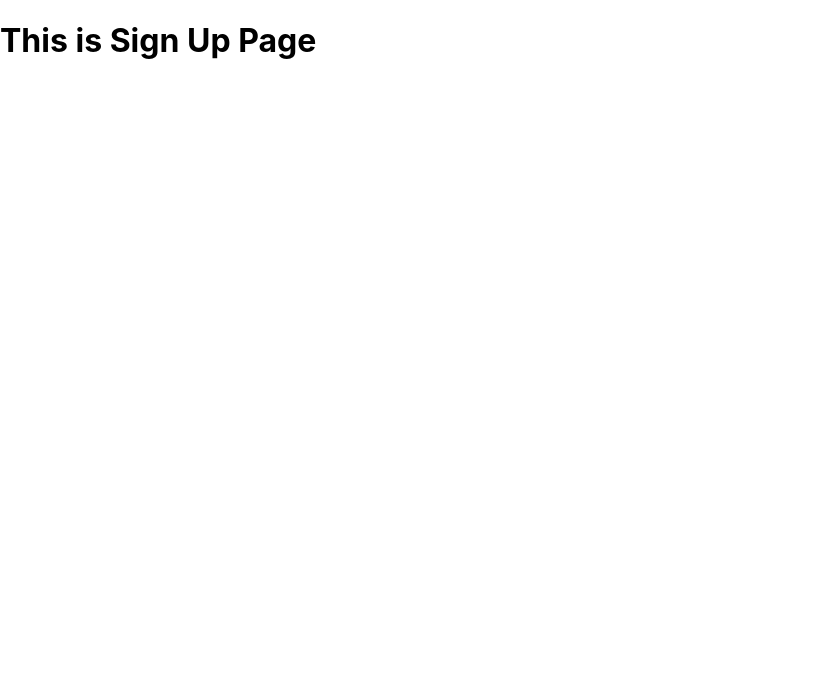
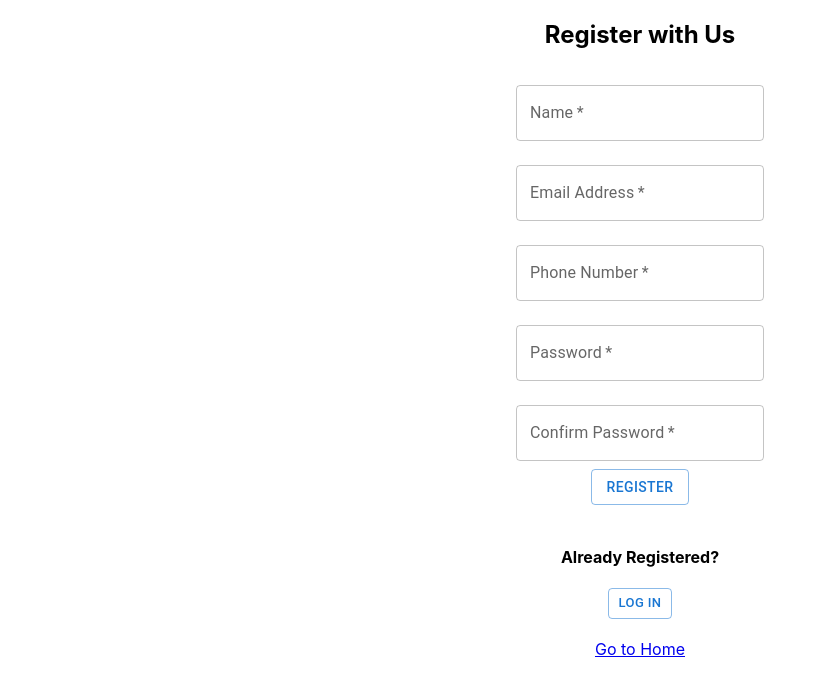
Before and after one commit to sauzzon/okhati, a React (Create React App) app: page /register in a window 1280 px wide. Shown: the top 696 px of the page, without its empty margins (0-826 px from the left). Built offline with nearby package versions, Linux system fonts and the light colour scheme.

Commit message:
skeleton ui created
1. landing page created
2. registration page created
3. login page created
4. authenticated dashboard created

```diff
--- a/package.json
+++ b/package.json
@@ -3,6 +3,9 @@
   "version": "0.1.0",
   "private": true,
   "dependencies": {
+    "@emotion/react": "^11.7.1",
+    "@emotion/styled": "^11.6.0",
+    "@mui/material": "^5.4.2",
     "@testing-library/jest-dom": "^5.16.2",
     "@testing-library/react": "^12.1.3",
     "@testing-library/user-event": "^13.5.0",
--- a/src/pages/dashboard.js
+++ b/src/pages/dashboard.js
@@ -1,5 +1,18 @@
+import { Link } from "react-router-dom";
+import { useState } from "react";
+import Login from "./login";
+
 const Dashboard = () => {
-  return <h1>This is Dashboard Page</h1>;
+  const [token, setToken] = useState(false);
+  if (!token) {
+    return <Login></Login>;
+  }
+  return (
+    <center>
+      <h2>Hello User</h2>
+      <Link to="/">Go to Home</Link>
+    </center>
+  );
 };
 
 export default Dashboard;
--- a/src/pages/landing.js
+++ b/src/pages/landing.js
@@ -1,5 +1,40 @@
+import { Button } from "@mui/material";
+import { useState } from "react";
+import { Link } from "react-router-dom";
+
 const Landing = () => {
-  return <h1>This is Landing Page</h1>;
+  const [token, setToken] = useState(false);
+  return (
+    <center>
+      <h1>Okhati Solutions</h1>
+      {token ? (
+        <Button
+          component={Link}
+          to="/dashboard"
+          type="submit"
+          variant="outlined"
+        >
+          Go to Dashboard
+        </Button>
+      ) : (
+        <>
+          <h4>Connected with Us ?</h4>
+          <Button component={Link} to="/login" type="submit" variant="outlined">
+            Log In
+          </Button>
+          <h4>Not Connected Yet ?</h4>
+          <Button
+            component={Link}
+            to="/register"
+            type="submit"
+            variant="outlined"
+          >
+            Register
+          </Button>
+        </>
+      )}
+    </center>
+  );
 };
 
 export default Landing;
--- a/src/pages/login.js
+++ b/src/pages/login.js
@@ -1,5 +1,53 @@
+import Box from "@mui/material/Box";
+import TextField from "@mui/material/TextField";
+import { Button } from "@mui/material";
+import { Link } from "react-router-dom";
+
 const Login = () => {
-  return <h1>This is Login Page</h1>;
+  const handleSubmit = () => {};
+
+  return (
+    <center>
+      <h2>Login to your account</h2>
+      <Box component="form" onSubmit={handleSubmit}>
+        <TextField
+          margin="normal"
+          required
+          type="email"
+          id="email"
+          label="Email Address"
+          name="email"
+        />
+        <br></br>
+        <TextField
+          margin="normal"
+          required
+          type="password"
+          id="password"
+          label="Password"
+          name="password"
+        />
+        <br></br>
+        <Button type="submit" variant="outlined">
+          Login
+        </Button>
+      </Box>{" "}
+      <br></br>
+      <h4>Not Registered Yet?</h4>
+      <Button
+        size="small"
+        component={Link}
+        to="/register"
+        type="submit"
+        variant="outlined"
+      >
+        Register Now
+      </Button>
+      <br></br>
+      <br></br>
+      <Link to="/">Go to Home</Link>
+    </center>
+  );
 };
 
 export default Login;
--- a/src/pages/register.js
+++ b/src/pages/register.js
@@ -1,5 +1,78 @@
+import Box from "@mui/material/Box";
+import TextField from "@mui/material/TextField";
+import { Button } from "@mui/material";
+import { Link } from "react-router-dom";
+
 const Register = () => {
-  return <h1>This is Sign Up Page</h1>;
+  const handleSubmit = () => {};
+
+  return (
+    <center>
+      <h2>Register with Us</h2>
+      <Box component="form" onSubmit={handleSubmit}>
+        <TextField
+          margin="normal"
+          required
+          id="name"
+          label="Name"
+          name="name"
+        />{" "}
+        <br></br>
+        <TextField
+          margin="normal"
+          required
+          type="email"
+          id="email"
+          label="Email Address"
+          name="email"
+        />
+        <br></br>
+        <TextField
+          margin="normal"
+          required
+          id="phone"
+          label="Phone Number"
+          name="phone"
+        />
+        <br></br>
+        <TextField
+          margin="normal"
+          required
+          type="password"
+          id="password"
+          label="Password"
+          name="password"
+        />
+        <br></br>
+        <TextField
+          margin="normal"
+          required
+          type="password"
+          id="cpassword"
+          label="Confirm Password"
+          name="cpassword"
+        />
+        <br></br>
+        <Button type="submit" variant="outlined">
+          Register
+        </Button>
+      </Box>
+      <br></br>
+      <h4>Already Registered?</h4>
+      <Button
+        size="small"
+        component={Link}
+        to="/login"
+        type="submit"
+        variant="outlined"
+      >
+        Log In
+      </Button>
+      <br></br>
+      <br></br>
+      <Link to="/">Go to Home</Link>
+    </center>
+  );
 };
 
 export default Register;
```
Also changed, not shown: 1 other file (tests, documents, lock files or other folders).
